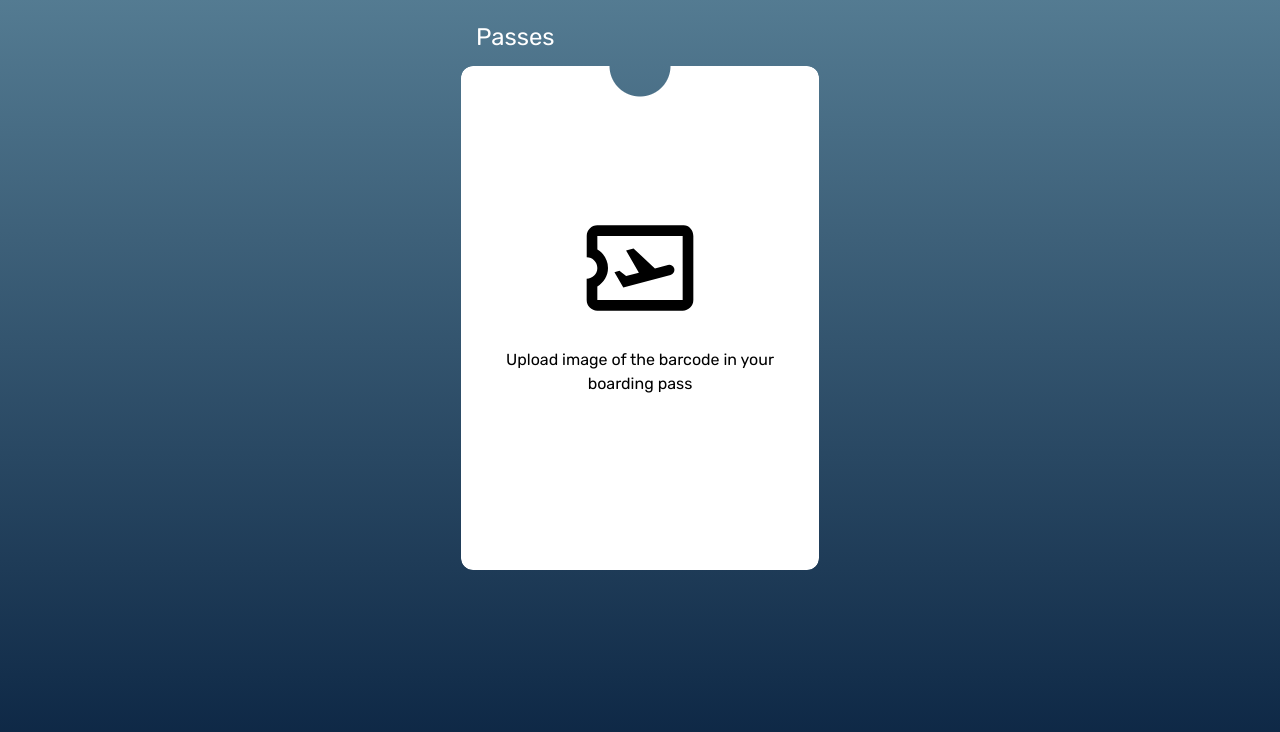
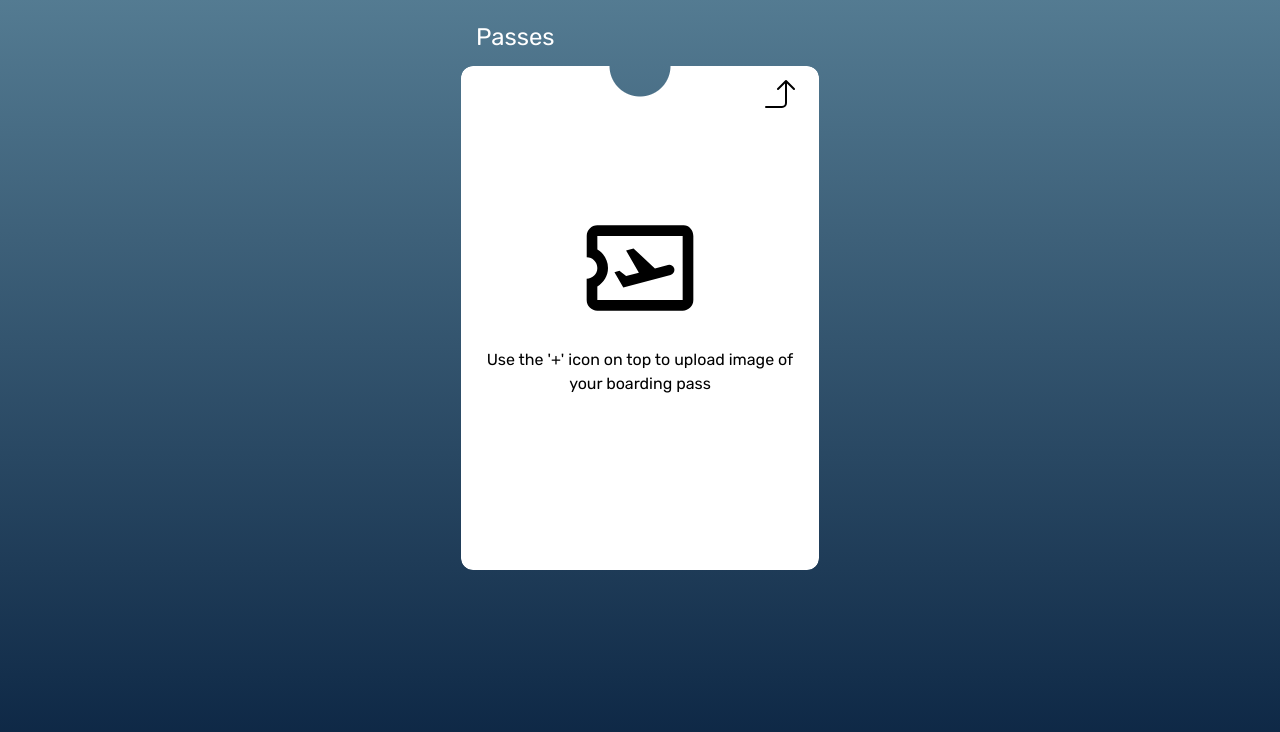
Before and after one commit to PixeledCode/boarding-pass, a React (Vite) app: page / in a window 1280 px wide. Shown: the top 732 px of the page. Built offline with nearby package versions, Linux system fonts and the light colour scheme.

Commit message:
add info

```diff
--- a/src/components/Card.module.scss
+++ b/src/components/Card.module.scss
@@ -22,8 +22,15 @@
 	justify-content: center;
 	align-items: center;
 	height: 100%;
+	text-align: center;
+	position: relative;
 
-	text-align: center;
+	.Arrow {
+		position: absolute;
+		top: 0;
+		right: 12px;
+		transform: scaleX(-1);
+	}
 }
 
 .Header,
--- a/src/components/Card.tsx
+++ b/src/components/Card.tsx
@@ -3,6 +3,7 @@ import styles from './Card.module.scss'
 import { getAirlineName, getAirport, getCodeVal } from '../utils/fetch'
 import { IoIosAirplane } from 'react-icons/io'
 import { MdOutlineAirplaneTicket } from 'react-icons/md'
+import { BsArrow90DegUp } from 'react-icons/bs'
 
 interface CardProps {
 	value: any
@@ -55,8 +56,11 @@ export const Card = ({ value }: CardProps) => {
 				</>
 			) : (
 				<div className={styles.Default}>
+					<div className={styles.Arrow}>
+						<BsArrow90DegUp size={32} />
+					</div>
 					<MdOutlineAirplaneTicket size={128} />
-					<p>Upload image of the barcode in your boarding pass</p>
+					<p>Use the '+' icon on top to upload image of your boarding pass</p>
 				</div>
 			)}
 		</article>
```
